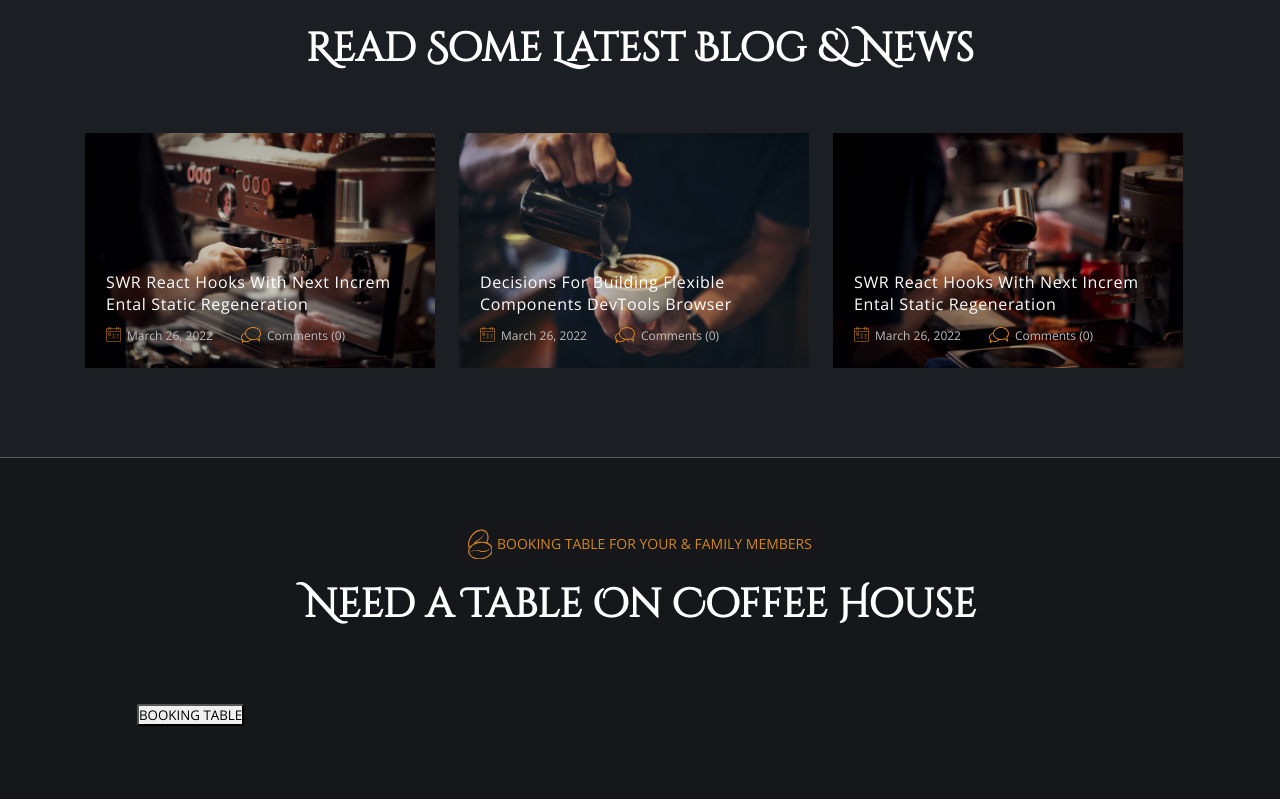
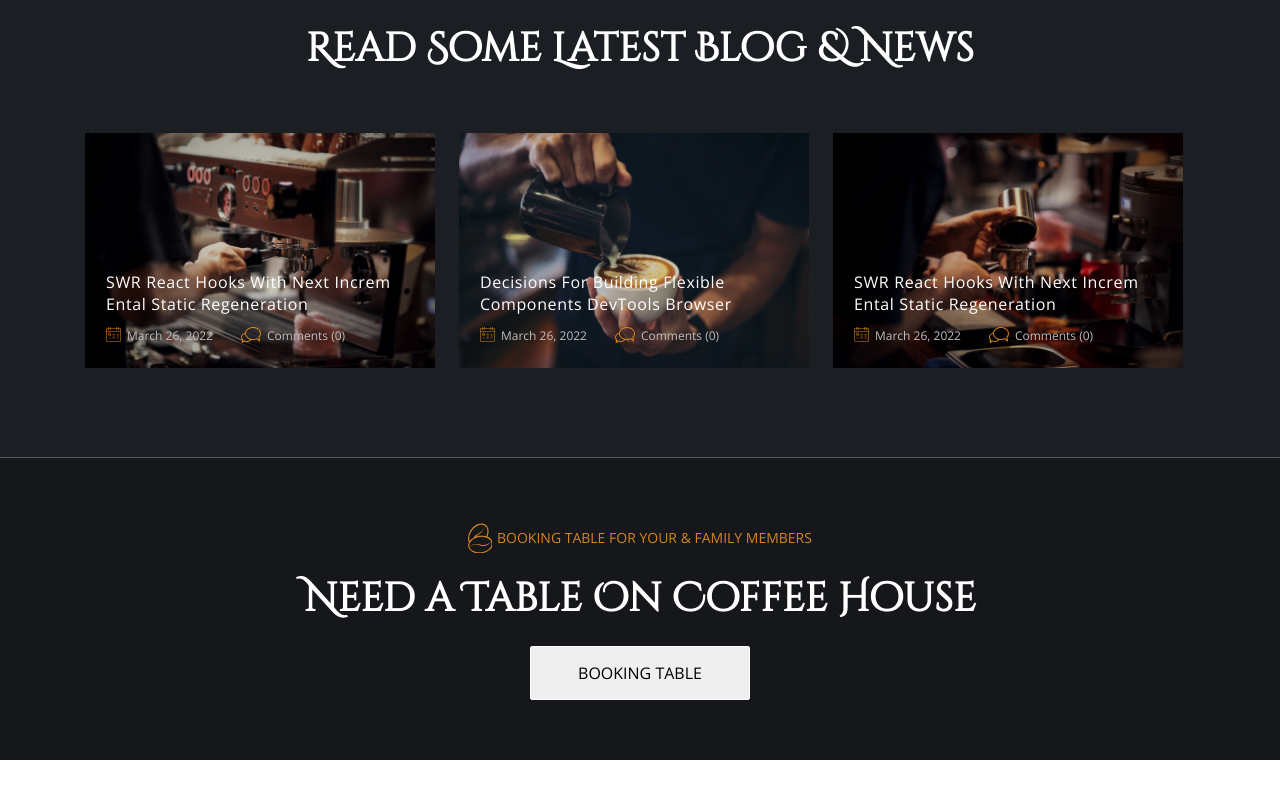
Before and after one commit to Komron-Mirzo/coffee-react-app-main, a React (Create React App) app: page / in a window 1280 px wide. Shown: the part 4969-5768 px from the top of the page. After the commit the page ends 5729 px from the top, so only its background shows below. Built offline with nearby package versions, Linux system fonts and the light colour scheme.

Commit message:
Tale section is done

```diff
--- a/src/components/Table/Table.css
+++ b/src/components/Table/Table.css
@@ -1,6 +1,6 @@
 .table-container {
     background: #15171B;
-    padding: 66px 10px;
+    padding: 60px 10px;
     box-shadow: 0px 0px 0px 1px rgba(255, 255, 255, 0.25);
 }
 
@@ -8,4 +8,5 @@
     max-width: 1100px;
     margin-left: auto;
     margin-right: auto;
+    text-align: center;
 }
--- a/src/components/Table/Table.js
+++ b/src/components/Table/Table.js
@@ -10,8 +10,8 @@ function Table() {
         <div className="table-container" >
             <div className="table-content">
                 <SmallTitle title="BOOKING TABLE FOR YOUR & FAMILY MEMBERS" fontSz="14px" justifyContent="center" marginDiv="0 0 15px 0" />
-                <BigTitle title="Need a Table On Coffee House" fontSz="40px" margin="0px 0px 57px 0px" textAlign="center" />
-                <Button buttonTitle="Booking Table" margin="15px 47px" />
+                <BigTitle title="Need a Table On Coffee House" fontSz="40px" margin="0px 0px 20px 0px" textAlign="center" />
+                <Button buttonTitle="Booking Table" padding="15px 47px" border="solid 1px #fff" fontSz={16} margin="auto" />
 
             </div>
         </div>
```
